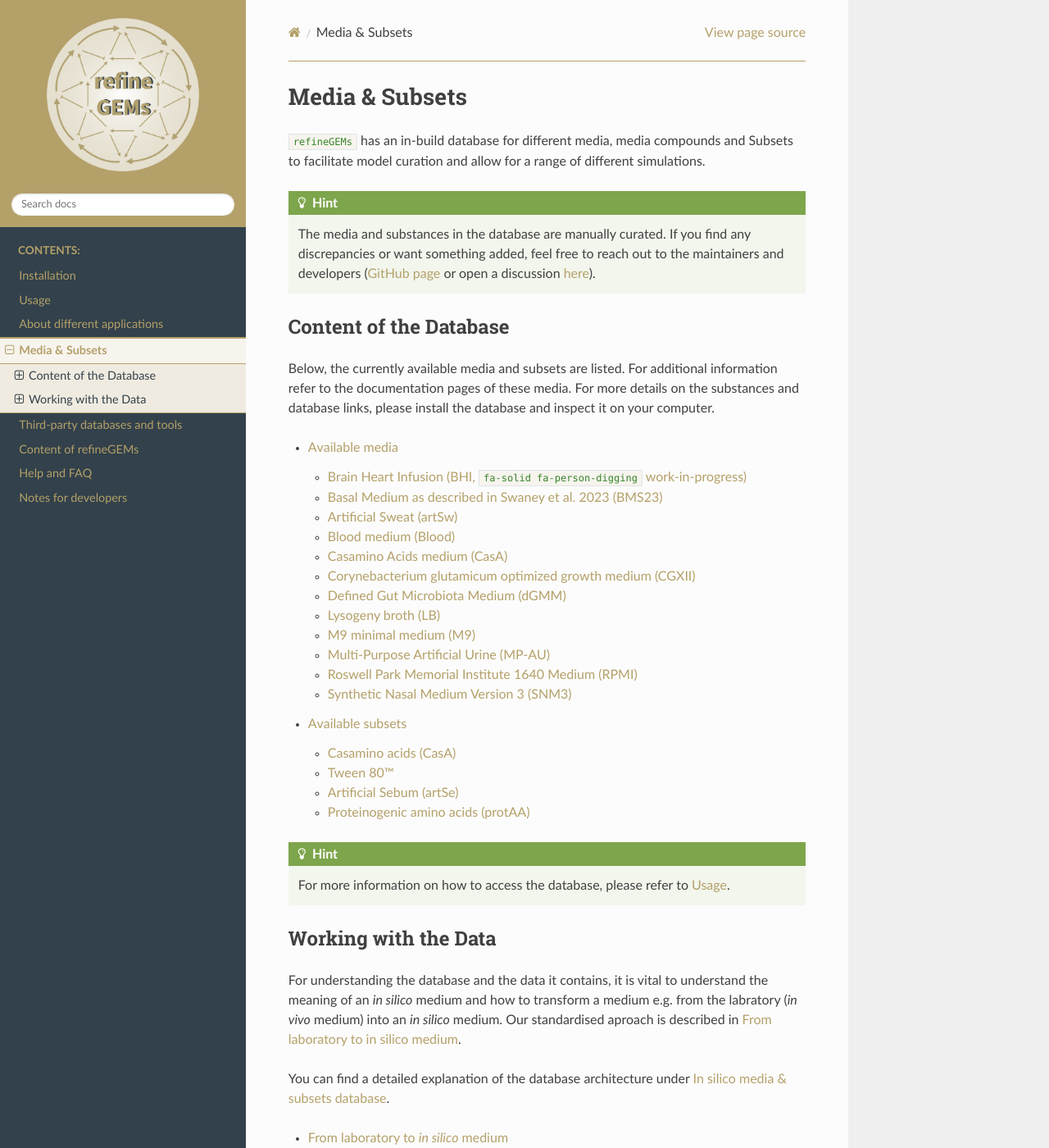
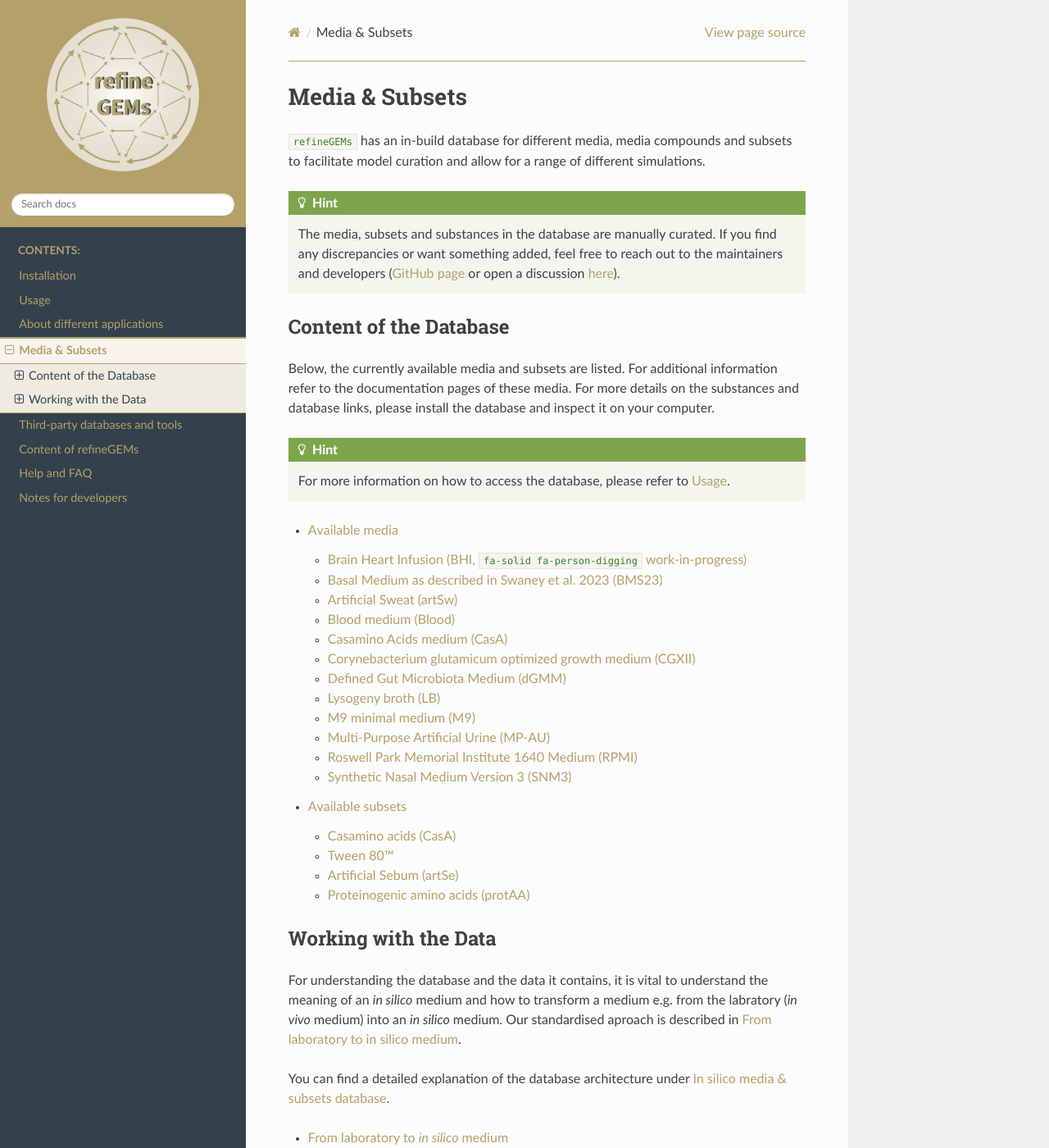
Before and after one commit to draeger-lab/refinegems, a Sphinx documentation site: the page built from docs/source/database/intro.rst, in a window 1280 px wide and 1400 px high. Shown: the whole window at 82% size. Built offline with Sphinx 7.4.7 and the Read the Docs theme 3.1.0, drawn with Linux system fonts in a browser that asks for light colours.

Commit message:
Update docs #195

```diff
--- a/docs/source/database/available_subsets.rst
+++ b/docs/source/database/available_subsets.rst
@@ -10,10 +10,10 @@
 
   subsets/*
 
-.. note::
+.. caution::
 
   When inspecting the database, one will find one additional subset called ``DiReM``.
-  This subset holds no biological meaning when adding it a medium and is solely used
+  This subset holds no biological meaning when adding it to a medium and is solely used
   in the :py:mod:`~refinegems.classes.egcs` module. It contains the metabolites needed
   for the dissipation reactions, which in turn are used to check for the exsistence of
   energy generating cycles (EGCs).
--- a/docs/source/database/intro.rst
+++ b/docs/source/database/intro.rst
@@ -1,12 +1,12 @@
 Media & Subsets
 ===============
 
-``refineGEMs`` has an in-build database for different media, media compounds and Subsets
+``refineGEMs`` has an in-build database for different media, media compounds and subsets
 to facilitate model curation and allow for a range of different simulations.
 
 .. hint::
 
-    The media and substances in the database are manually curated. If you find any discrepancies
+    The media, subsets and substances in the database are manually curated. If you find any discrepancies
     or want something added, feel free to reach out to the maintainers and developers
     (`GitHub page <https://github.com/draeger-lab/refinegems/issues>`__ or open a discussion `here <https://github.com/draeger-lab/refinegems/discussions>`__).
 
@@ -19,14 +19,14 @@
 documentation pages of these media. For more details on the substances and database links,
 please install the database and inspect it on your computer.
 
+.. hint::
+
+    For more information on how to access the database, please refer to :ref:`Usage`.
+
 .. toctree::
 
     available_media
     available_subsets
-
-.. hint::
-
-    For more information on how to access the database, please refer to :ref:`Usage`.
 
 Working with the Data
 ---------------------
```
